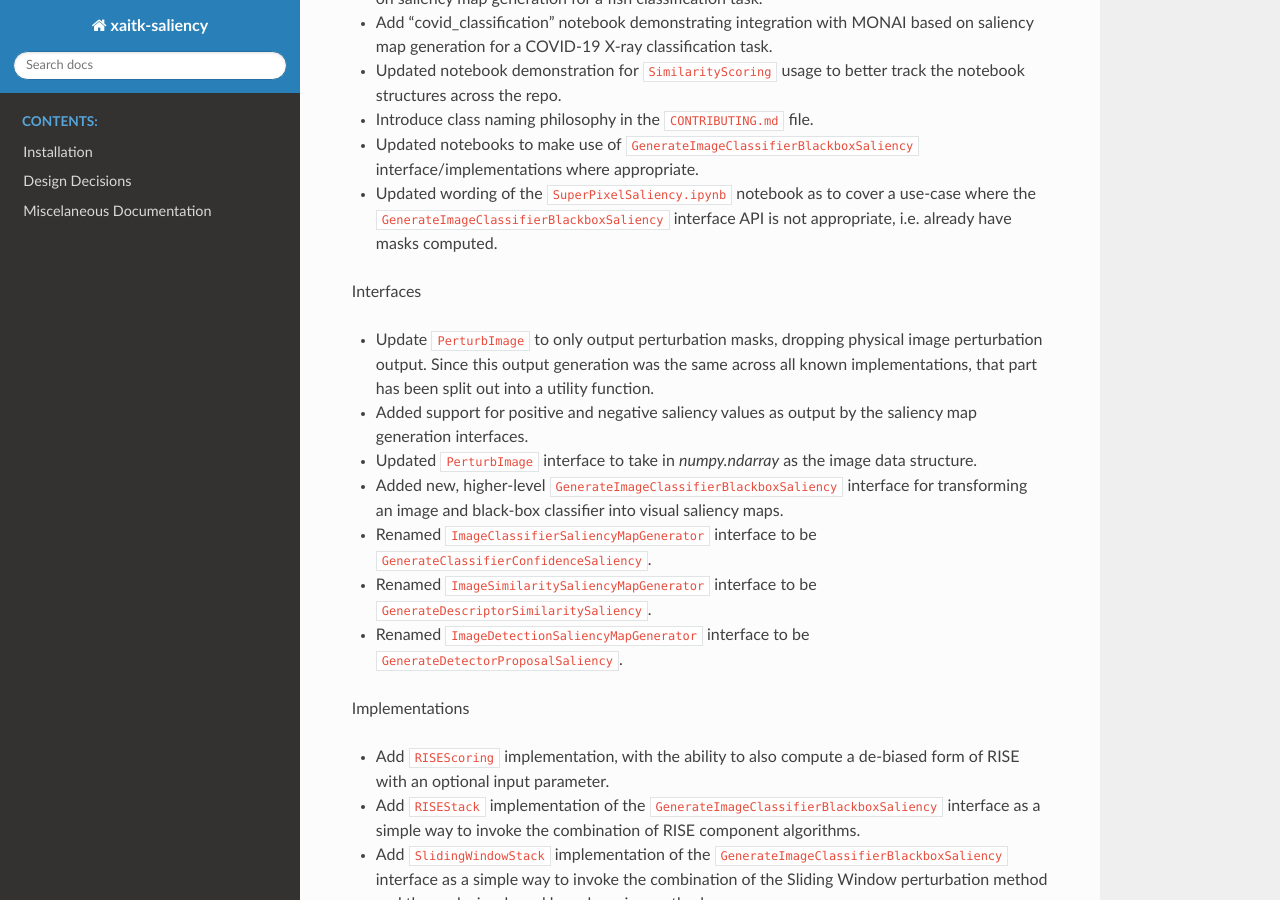
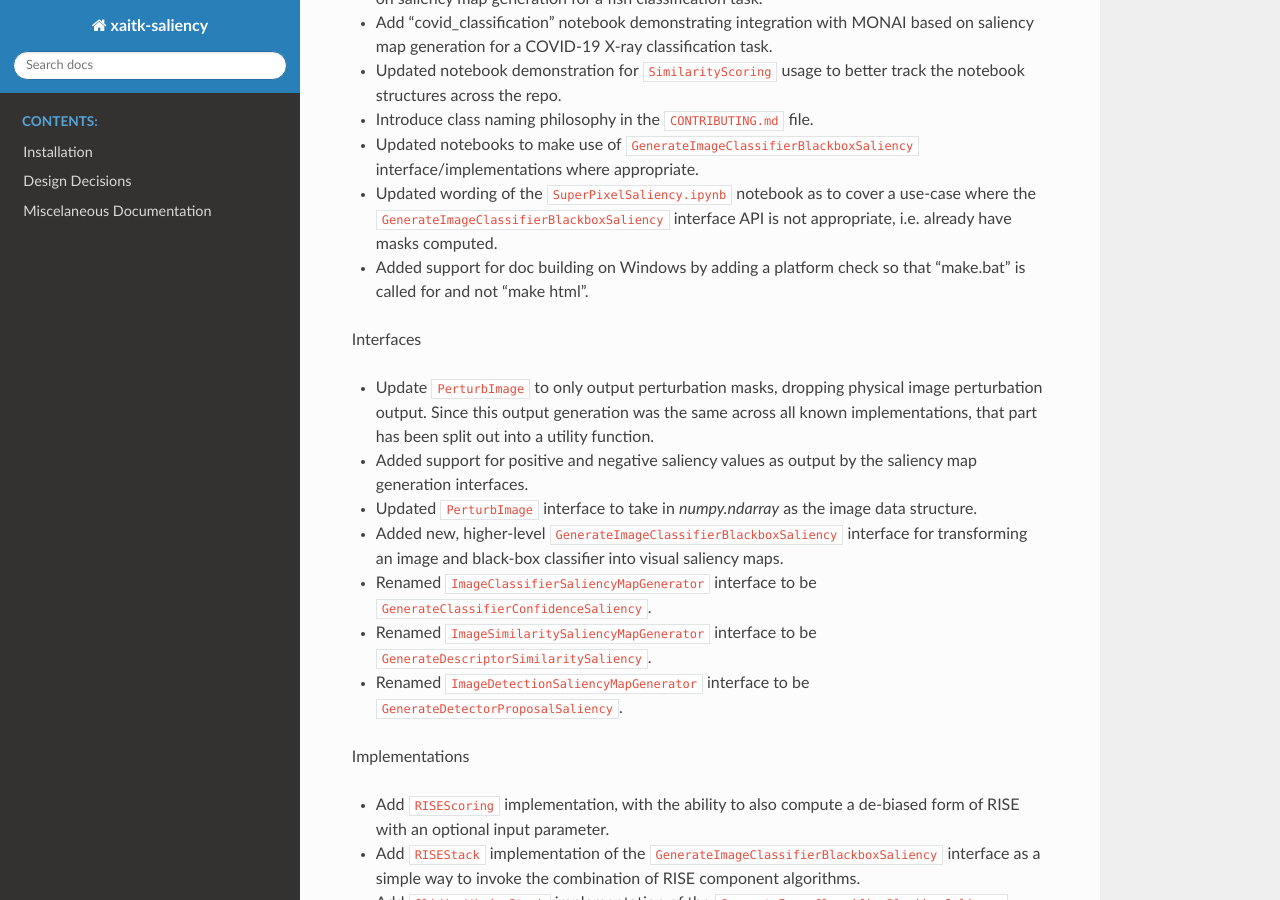
Before and after one commit to XAITK/xaitk-saliency, a Sphinx documentation site: the page built from docs/release_notes/pending_release.rst, in a window 1280 px wide and 900 px high, scrolled down 349 px. Built offline with Sphinx 7.4.7 and the Read the Docs theme 2.0.0, drawn with Linux system fonts in a browser that asks for light colours; pages that are not in the unit, such as notebooks, are missing from menus.

Commit message:
Add Windows support fix to release notes

```diff
--- a/docs/release_notes/pending_release.rst
+++ b/docs/release_notes/pending_release.rst
@@ -27,6 +27,8 @@ Documentation
 * Updated wording of the ``SuperPixelSaliency.ipynb`` notebook as to cover a
   use-case where the ``GenerateImageClassifierBlackboxSaliency`` interface API
   is not appropriate, i.e. already have masks computed.
+
+* Added support for doc building on Windows by adding a platform check so that "make.bat" is called for and not "make html".
 
 Interfaces
 
@@ -91,6 +93,7 @@ Implementations
 * Fix saliency map normalization in both ``OcclusionScoring`` as well as
   ``SimilarityScoring`` to disallow cross-class pollution in the norm.
 
+
 Misc.
 
 * Fixed up module naming inconsistencies.
```
